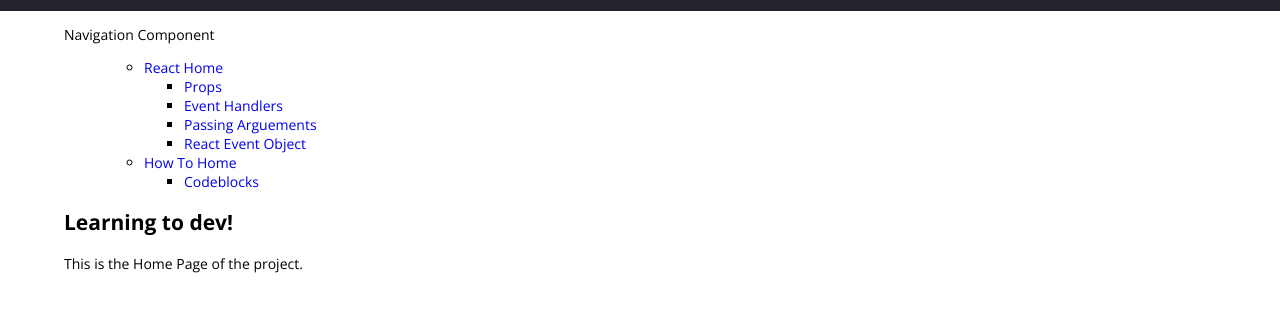
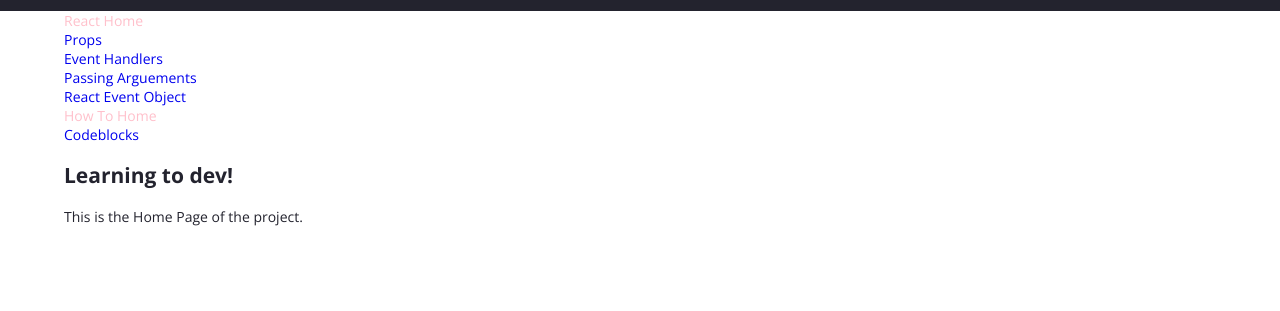
Before and after one commit to steveycee/sc-react-learning-app, a React app: page / in a window 1280 px wide. Shown: the part 55-366 px from the top of the page. Built offline with nearby package versions, Linux system fonts and the light colour scheme.

Commit message:
styling: navigation styling

```diff
--- a/src/components/navigation/navigation.css
+++ b/src/components/navigation/navigation.css
@@ -1,3 +1,10 @@
-p {
-  color: rgba(66, 66, 66, 0.137);
+ul {
+  list-style-type: none;
+  margin: 0;
+  padding: 0;
 }
+
+.nav-section{
+  margin-top: 0.2rem;
+  color: pink;
+}
--- a/src/components/navigation/navigation.js
+++ b/src/components/navigation/navigation.js
@@ -1,15 +1,17 @@
 import React from "react";
+import "./navigation.css";
 import { Link } from "react-router-dom";
 
 function Navigation() {
   return (
     <>
       <nav>
-        <p>Navigation Component</p>
         <ul>
           <ul>
             <li>
-              <Link to="/react">React Home</Link>
+              <Link to="/react" className="nav-section">
+                React Home
+              </Link>
             </li>
             <ul>
               <li>
@@ -29,7 +31,9 @@ function Navigation() {
 
           <ul>
             <li>
-              <Link to="/how-to">How To Home</Link>
+              <Link to="/how-to" className="nav-section">
+                How To Home
+              </Link>
             </li>
             <ul>
               <li>
--- a/src/pages/home/home.css
+++ /dev/null
@@ -1,3 +0,0 @@
-p {
-  color: rgba(66, 66, 66, 0.137);
-}
--- a/src/style.css
+++ b/src/style.css
@@ -1,6 +1,7 @@
 :root {
   font-family: "Open Sans", sans-serif;
   font-size: 14px;
+  color: #23232e;
 }
 
 a {
@@ -10,3 +11,8 @@ a {
 a:visited{
   color: inherit;
 }
+
+a:hover{
+  background-color: #2c2c42;
+  color: white;
+}
```
